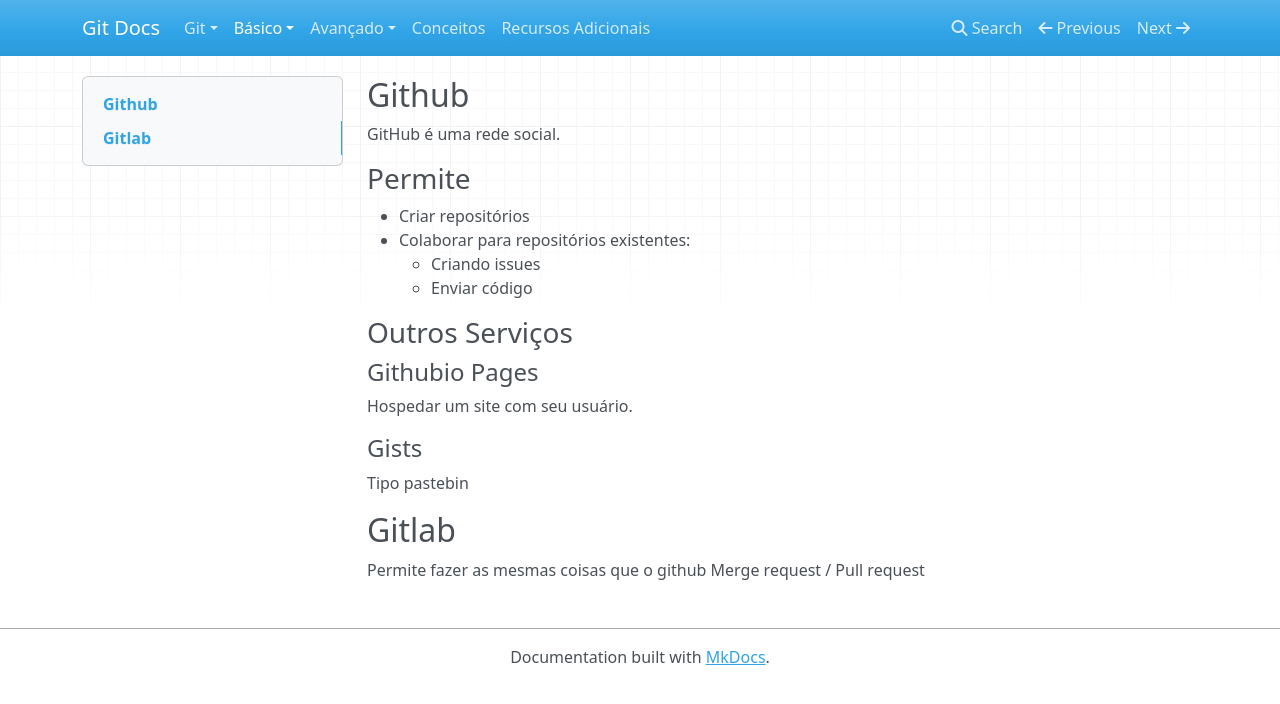
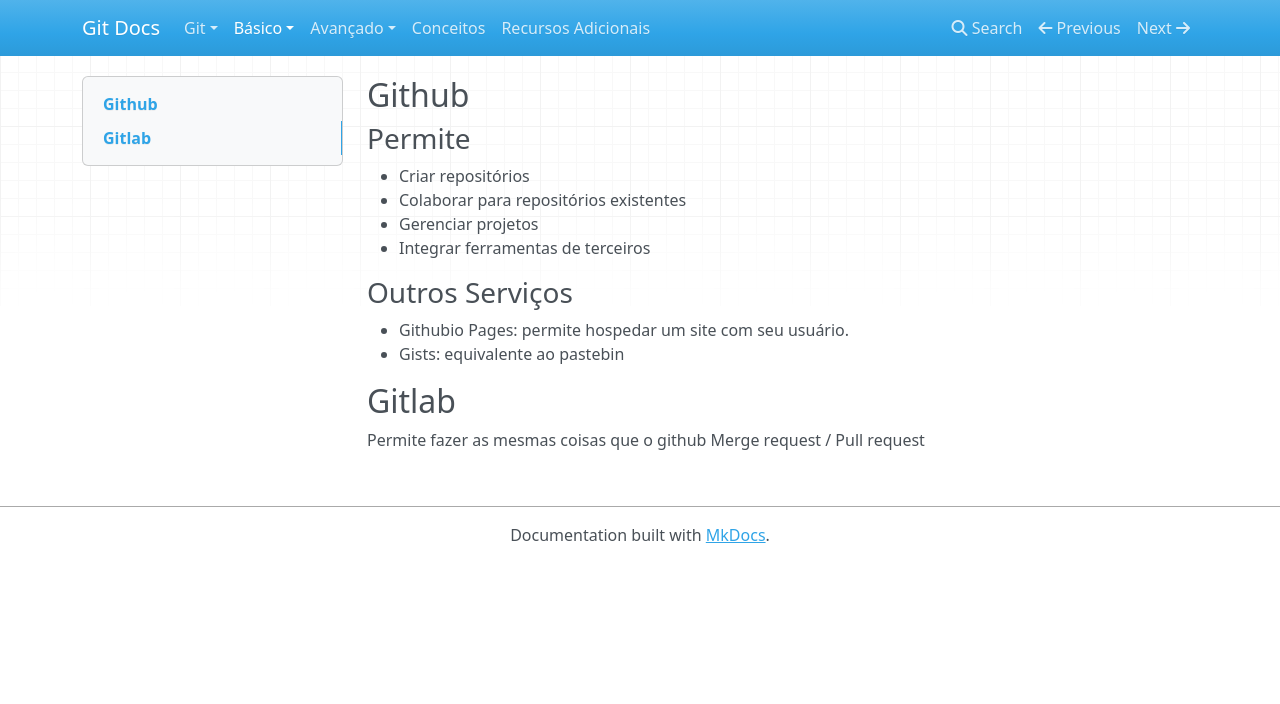
Before and after one commit to jeanCarloMachado/git_course, an MkDocs documentation site: the page built from docs/github_gitlab.md, in a window 1280 px wide. Shown: the top 704 px of the page. Built offline with MkDocs 1.6.1, drawn with Linux system fonts in a browser that asks for light colours; nearby versions of some CDN libraries; old or Windows-style settings are respelled for this version of MkDocs.

Commit message:
curso 1 universidade

```diff
--- a/docs/github_gitlab.md
+++ b/docs/github_gitlab.md
@@ -1,25 +1,17 @@
 Github
 ------
-
-GitHub é uma rede social.
-
 
 ### Permite
 
 - Criar repositórios
-- Colaborar para repositórios existentes:
-    - Criando issues
-    - Enviar código
+- Colaborar para repositórios existentes
+- Gerenciar projetos
+- Integrar ferramentas de terceiros
 
 ### Outros Serviços
 
-#### Githubio Pages
-
-Hospedar um site com seu usuário.
-
-#### Gists
-
-Tipo pastebin
+- Githubio Pages: permite hospedar um site com seu usuário.
+- Gists: equivalente ao pastebin
 
 Gitlab
 ------
--- a/mkdocs.yml
+++ b/mkdocs.yml
@@ -11,12 +11,12 @@
     - Boas Práticas de commits: 'boas_praticas.md'
     - Branches: 'branches.md'
     - Merges: 'merges.md'
-    - Patches: 'patches.md'
-    - Recuperando e desfazendo: 'recuperando_desfazendo.md'
     - Remotos: 'remotos.md'
     - Fluxos de trabalho: 'fluxos_de_trabalho.md'
     - Github e Gitlab: 'github_gitlab.md'
 - Avançado:
+    - Recuperando e desfazendo: 'recuperando_desfazendo.md'
+    - Patches: 'patches.md'
     - Customizando:  'customizando.md'
     - Ferramentas Auxiliares: 'ferramentas-auxiliares-e-produtividade.md'
     - Criando um servidor git: 'criando_servidor.md'
```
Also changed, not shown: README.md (+4 -0 lines), docs/branches.md (+1 -0 lines), docs/exercicios.md (+3 -2 lines), docs/merges.md (+2 -2 lines), 3 other files.
